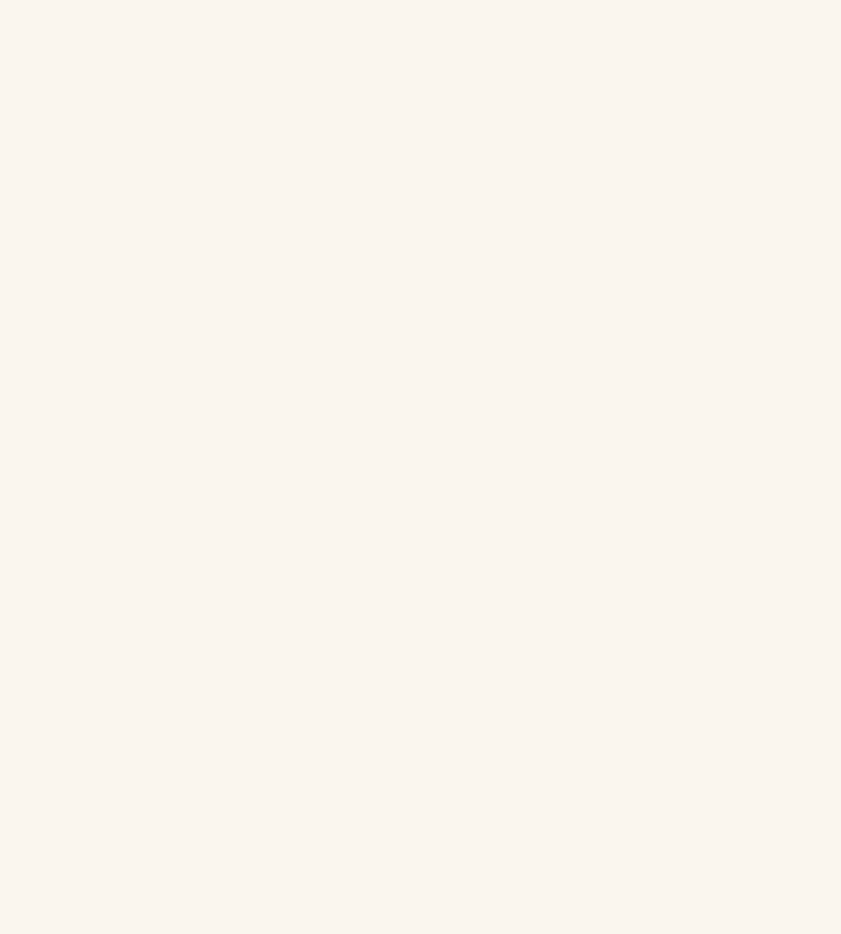
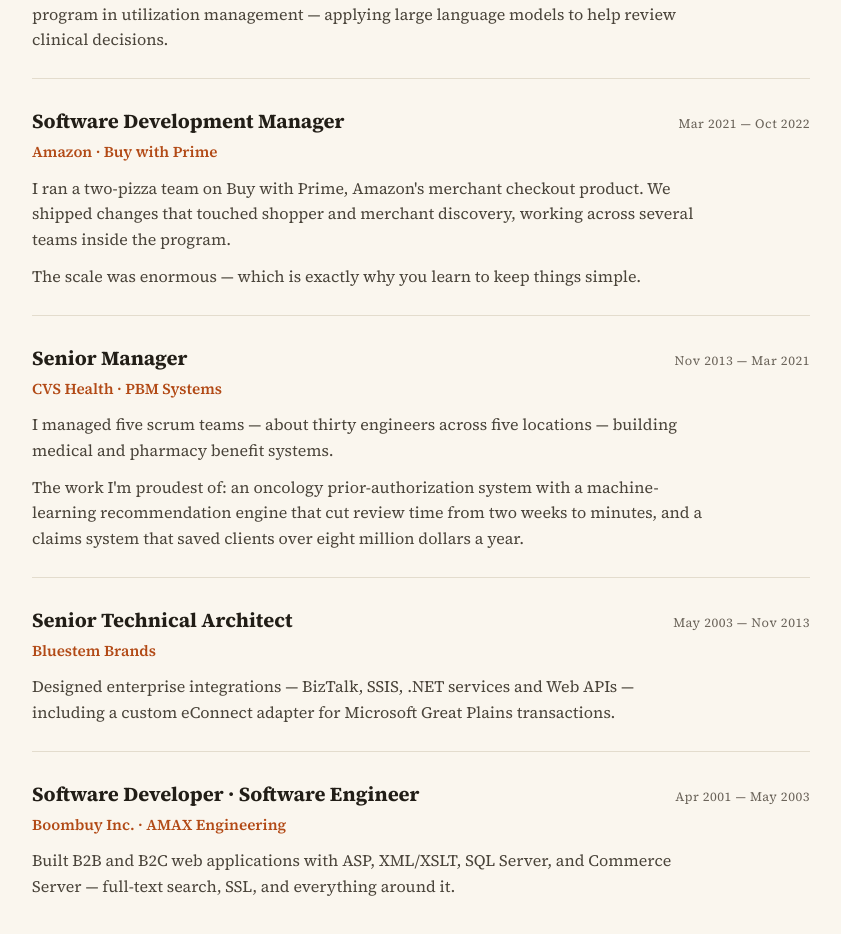
Before and after one commit to edenprairie/resume-v2, a Next.js app: page / in a window 1280 px wide. Shown: the part 808-1742 px from the top of the page, without its empty margins (338-1179 px from the left). Before the commit the page ends 800 px from the top, so only its background shows below. Built offline with nearby package versions, Linux system fonts and the light colour scheme.

Commit message:
feat: experience section

```diff
--- a/app/page.tsx
+++ b/app/page.tsx
@@ -1,5 +1,6 @@
 import SiteNav from '@/components/SiteNav';
 import SiteHeader from '@/components/SiteHeader';
+import Experience from '@/components/Experience';
 
 export default function Home() {
   return (
@@ -7,6 +8,7 @@
       <SiteNav />
       <main>
         <SiteHeader />
+        <Experience />
       </main>
     </>
   );
--- /dev/null
+++ b/components/Experience.tsx
@@ -0,0 +1,73 @@
+import './experience.css';
+
+const roles = [
+  {
+    title: 'Director of Software Engineering',
+    company: 'Optum · Behavioral Health',
+    dates: 'Oct 2022 — Present',
+    body: [
+      "I lead the technical architecture team for Optum's behavioral health division. My team owns the shared API layer that carries 180+ web applications, thirty of them critical.",
+      "I work with the CTO office on engineering maturity, and I'm driving a generative-AI program in utilization management — applying large language models to help review clinical decisions.",
+    ],
+  },
+  {
+    title: 'Software Development Manager',
+    company: 'Amazon · Buy with Prime',
+    dates: 'Mar 2021 — Oct 2022',
+    body: [
+      "I ran a two-pizza team on Buy with Prime, Amazon's merchant checkout product. We shipped changes that touched shopper and merchant discovery, working across several teams inside the program.",
+      "The scale was enormous — which is exactly why you learn to keep things simple.",
+    ],
+  },
+  {
+    title: 'Senior Manager',
+    company: 'CVS Health · PBM Systems',
+    dates: 'Nov 2013 — Mar 2021',
+    body: [
+      "I managed five scrum teams — about thirty engineers across five locations — building medical and pharmacy benefit systems.",
+      "The work I'm proudest of: an oncology prior-authorization system with a machine-learning recommendation engine that cut review time from two weeks to minutes, and a claims system that saved clients over eight million dollars a year.",
+    ],
+  },
+  {
+    title: 'Senior Technical Architect',
+    company: 'Bluestem Brands',
+    dates: 'May 2003 — Nov 2013',
+    body: [
+      "Designed enterprise integrations — BizTalk, SSIS, .NET services and Web APIs — including a custom eConnect adapter for Microsoft Great Plains transactions.",
+    ],
+  },
+  {
+    title: 'Software Developer · Software Engineer',
+    company: 'Boombuy Inc. · AMAX Engineering',
+    dates: 'Apr 2001 — May 2003',
+    body: [
+      "Built B2B and B2C web applications with ASP, XML/XSLT, SQL Server, and Commerce Server — full-text search, SSL, and everything around it.",
+    ],
+  },
+];
+
+export default function Experience() {
+  return (
+    <section id="experience" className="section">
+      <div className="container section-grid">
+        <div className="section-label">Experience</div>
+        <div>
+          {roles.map((r) => (
+            <article className="role" key={r.title + r.company}>
+              <div className="role-head">
+                <h3 className="role-title">{r.title}</h3>
+                <span className="role-dates">{r.dates}</span>
+              </div>
+              <div className="role-company">{r.company}</div>
+              <div className="role-body">
+                {r.body.map((p) => (
+                  <p key={p.slice(0, 24)}>{p}</p>
+                ))}
+              </div>
+            </article>
+          ))}
+        </div>
+      </div>
+    </section>
+  );
+}
--- /dev/null
+++ b/components/experience.css
@@ -0,0 +1,10 @@
+.role { padding: 1.6rem 0; border-bottom: 1px solid var(--rule); }
+.role:first-child { padding-top: 0; }
+.role:last-child { border-bottom: none; padding-bottom: 0; }
+
+.role-head { display: flex; justify-content: space-between; align-items: baseline; gap: 1rem; flex-wrap: wrap; }
+.role-title { font-size: 1.25rem; font-weight: 700; }
+.role-dates { font-size: 0.8rem; color: var(--ink-muted); letter-spacing: 0.04em; white-space: nowrap; }
+.role-company { color: var(--accent); font-weight: 600; font-size: 0.95rem; margin: 0.2rem 0 0.7rem; }
+.role-body { font-size: 1rem; color: var(--ink-soft); max-width: 42rem; }
+.role-body p + p { margin-top: 0.7rem; }
```
